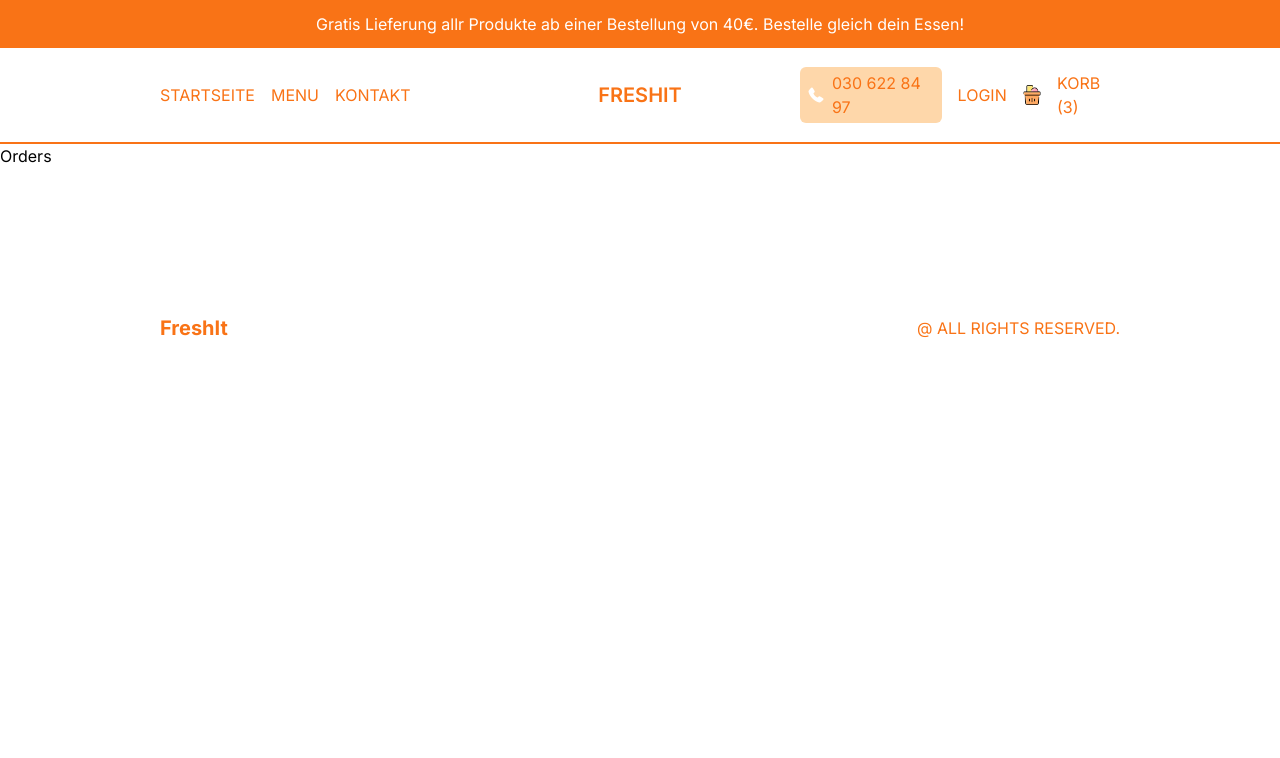
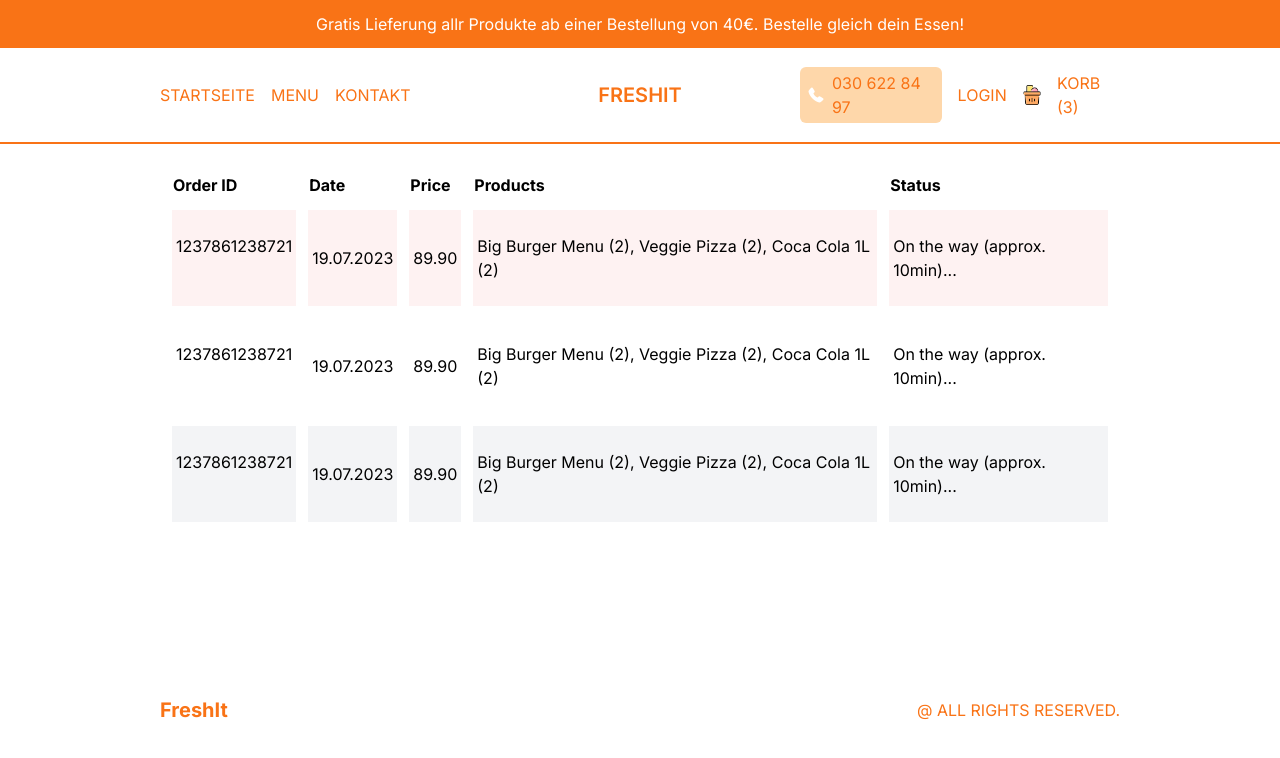
Before and after one commit to MehmetC80/fresh, a Next.js app: page /orders in a window 1280 px wide. Shown: the top 758 px of the page. Built offline with nearby package versions, Linux system fonts and the light colour scheme.

Commit message:
finished order page

```diff
--- a/src/app/orders/page.tsx
+++ b/src/app/orders/page.tsx
@@ -1,4 +1,48 @@
 const OrdersPage = () => {
-  return <div>Orders</div>;
+  return (
+    <div className='p-4 lg:px-20 xl:px-40'>
+      <table className='w-full border-separate border-spacing-3'>
+        <thead>
+          <tr className='text-left'>
+            <th className='hidden md:block'>Order ID</th>
+            <th>Date</th>
+            <th>Price</th>
+            <th className='hidden md:block'>Products</th>
+            <th>Status</th>
+          </tr>
+        </thead>
+        <tbody>
+          <tr className='text-sm md:text-base bg-red-50'>
+            <td className='hidden md:block py-6 px-1'>1237861238721</td>
+            <td className='py-6 px-1'>19.07.2023</td>
+            <td className='py-6 px-1'>89.90</td>
+            <td className='hidden md:block py-6 px-1'>
+              Big Burger Menu (2), Veggie Pizza (2), Coca Cola 1L (2)
+            </td>
+            <td className='py-6 px-1'>On the way (approx. 10min)...</td>
+          </tr>
+          <tr className='text-sm md:text-base odd:bg-gray-100'>
+            <td className='hidden md:block py-6 px-1'>1237861238721</td>
+            <td className='py-6 px-1'>19.07.2023</td>
+            <td className='py-6 px-1'>89.90</td>
+            <td className='hidden md:block py-6 px-1'>
+              Big Burger Menu (2), Veggie Pizza (2), Coca Cola 1L (2)
+            </td>
+            <td className='py-6 px-1'>On the way (approx. 10min)...</td>
+          </tr>
+          <tr className='text-sm md:text-base odd:bg-gray-100'>
+            <td className='hidden md:block py-6 px-1'>1237861238721</td>
+            <td className='py-6 px-1'>19.07.2023</td>
+            <td className='py-6 px-1'>89.90</td>
+            <td className='hidden md:block py-6 px-1'>
+              Big Burger Menu (2), Veggie Pizza (2), Coca Cola 1L (2)
+            </td>
+            <td className='py-6 px-1'>On the way (approx. 10min)...</td>
+          </tr>
+        </tbody>
+      </table>
+    </div>
+  );
 };
+
 export default OrdersPage;
```
